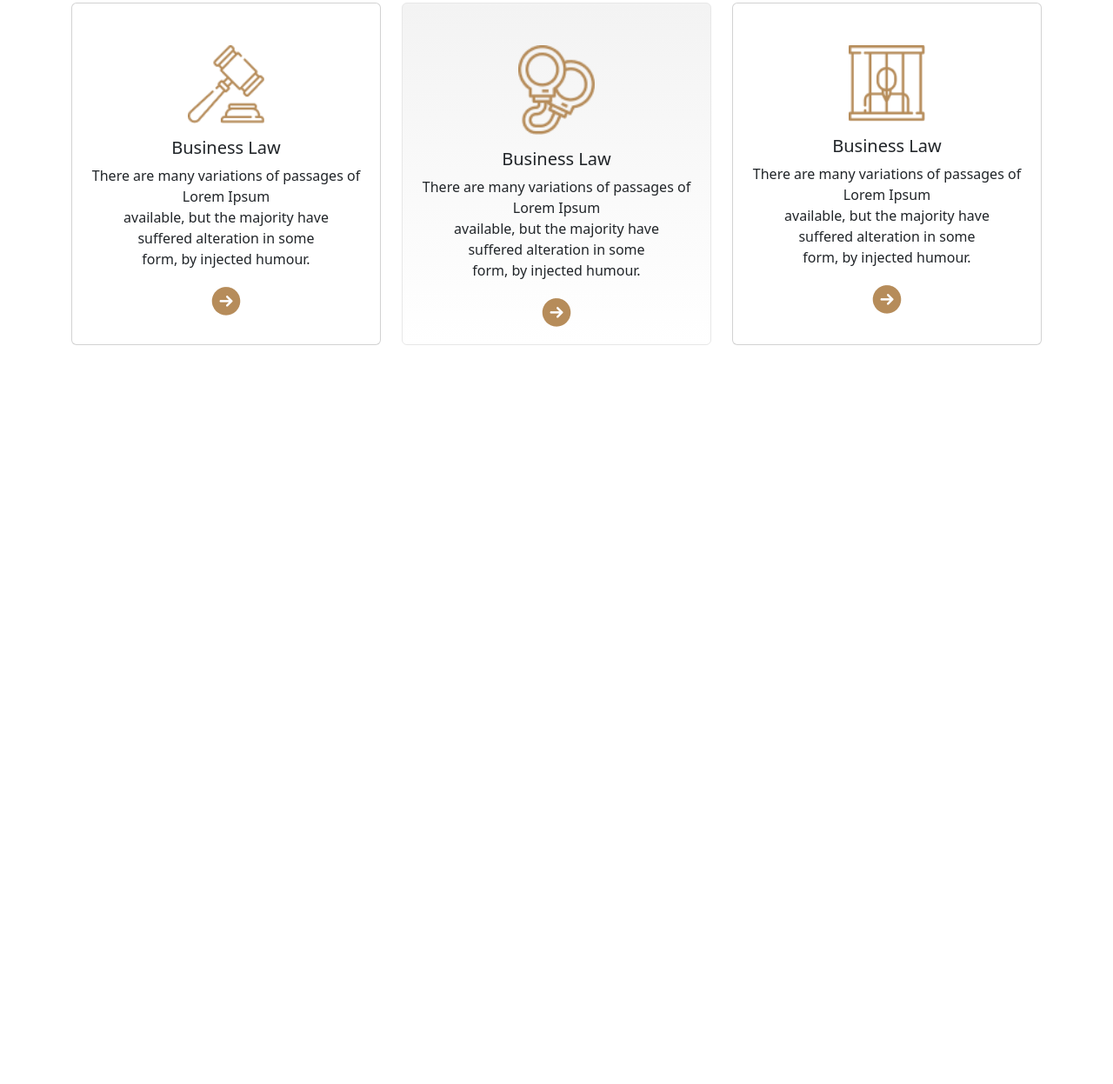
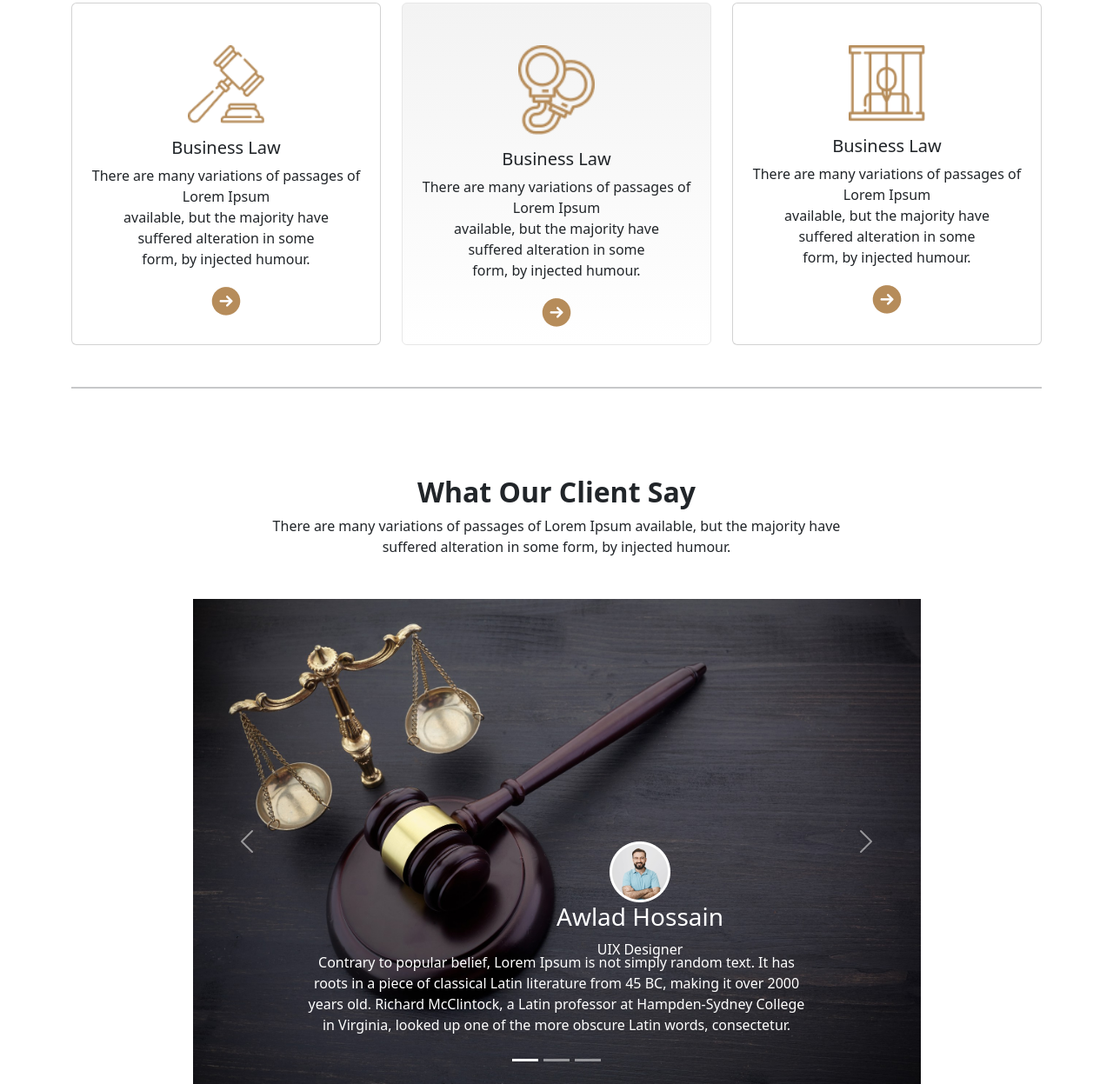
Before and after one commit to shahin5-Tec/legal-solution, a plain HTML site: page index.html in a window 1280 px wide. Shown: the part 821-2068 px from the top of the page at 87% size. Before the commit the page ends 1218 px from the top, so only its background shows below. Drawn offline with nearby package versions, Linux system fonts and the light colour scheme.

Commit message:
client part

```diff
--- a/index.html
+++ b/index.html
@@ -90,6 +90,7 @@
 
     </header>
     <main class="container-lg">
+        <!-- Legal pratice-part -->
         <section class="margin-gap">
             <h2 class="fw-semibold  text-center">The Legal Practice Area</h2>
             <p class="text-center">There are many variations of passages of Lorem Ipsum available, but the majority have
@@ -140,8 +141,106 @@
                 </div>
             </div>
         </section>
+        <hr class=" mt-5 border-2">
+        <!-- Client part -->
+        <section class="margin-gap">
+            <h2 class="fw-semibold text-center">What Our Client Say</h2>
+            <p class="text-center mb-5">There are many variations of passages of Lorem Ipsum available, but the majority have
+                <br> suffered alteration in some form, by injected humour.
+            </p>
+            <!-- slider -->
+            <div id="carouselExampleCaptions" class="carousel slide w-75 mx-auto">
+                <div class="carousel-indicators">
+                    <button type="button" data-bs-target="#carouselExampleCaptions" data-bs-slide-to="0" class="active"
+                        aria-current="true" aria-label="Slide 1"></button>
+                    <button type="button" data-bs-target="#carouselExampleCaptions" data-bs-slide-to="1"
+                        aria-label="Slide 2"></button>
+                    <button type="button" data-bs-target="#carouselExampleCaptions" data-bs-slide-to="2"
+                        aria-label="Slide 3"></button>
+                </div>
+                <div class="carousel-inner">
+                    <div class="carousel-item active ">
+                        <div class="row">
+                            <div class="col">
+
+                                <img class="img-fluid" src="./images/slider-1.jpg" alt="">
+                                <div class="position-absolute top-50 start-50 text-white text-center ">
+                                    <img class="" src="./images/Ellipse 1.png" alt="">
+                                <h3>Awlad Hossain</h3>
+                                <p>UIX Designer</p>
+                                </div>
+
+
+                            </div>
+
+                        </div>
+
+                        <div class="carousel-caption d-none d-md-block">
+
+                            <p>Contrary to popular belief, Lorem Ipsum is not simply random text. It has roots in a
+                                piece of classical Latin  literature from 45 BC, making it over 2000 years old.
+                                Richard McClintock, a Latin professor at Hampden-Sydney  College in Virginia, looked
+                                up one of the more obscure Latin words, consectetur.</p>
+                        </div>
+
+                    </div>
+                    <div class="carousel-item">
+                        <div class="row ">
+                            <div class="col">
+
+                                <img class="img-fluid" src="./images/slider-2.jpg" alt="">
+                                <div class="  position-absolute top-50 start-50 text-white  text-center">
+                                    <img class="" src="./images/Ellipse 1.png" alt="">
+                                <h3>Awlad Hossain</h3>
+                                <p>UIX Designer</p>
+                                </div>
+                            </div>
+                        </div>
+                        <div class="carousel-caption d-none d-md-block">
+
+                            <p>Contrary to popular belief, Lorem Ipsum is not simply random text. It has roots in a
+                                piece of classical Latin literature from 45 BC, making it over 2000 years old. Richard
+                                McClintock, a Latin professor at Hampden-Sydney College in Virginia, looked up one of
+                                the more obscure Latin words, consectetur.</p>
+                        </div>
+                    </div>
+                    <div class="carousel-item">
+                        <div class="row">
+                            <div class="col">
+
+                                <img class="img-fluid" src="./images/slider-3.jpg" alt="">
+                                <div class="position-absolute top-50 start-50 text-white text-center">
+                                    <img class="" src="./images/Ellipse 1.png" alt="">
+                                <h3>Awlad Hossain</h3>
+                                <p>UIX Designer</p>
+                                </div>
+                            </div>
+
+                        </div>
+                        <div class="carousel-caption d-none d-md-block">
+
+                            <p>Contrary to popular belief, Lorem Ipsum is not simply random text. It has roots in a
+                                piece of classical Latin literature from 45 BC, making it over 2000 years old. Richard
+                                McClintock, a Latin professor at Hampden-Sydney College in Virginia, looked up one of
+                                the more obscure Latin words, consectetur.</p>
+                        </div>
+                    </div>
+                </div>
+                <button class="carousel-control-prev" type="button" data-bs-target="#carouselExampleCaptions"
+                    data-bs-slide="prev">
+                    <span class="carousel-control-prev-icon" aria-hidden="true"></span>
+                    <span class="visually-hidden">Previous</span>
+                </button>
+                <button class="carousel-control-next" type="button" data-bs-target="#carouselExampleCaptions"
+                    data-bs-slide="next">
+                    <span class="carousel-control-next-icon" aria-hidden="true"></span>
+                    <span class="visually-hidden">Next</span>
+                </button>
+            </div>
+        </section>
 
     </main>
+
 
     <!-- BS JS file -->
     <script src="https://cdn.jsdelivr.net/npm/bootstrap@5.3.0-alpha1/dist/js/bootstrap.bundle.min.js"
```
